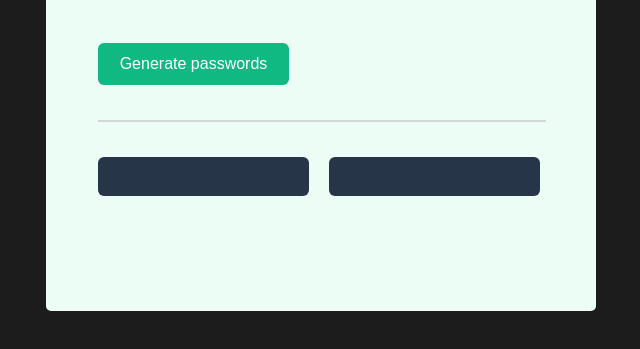
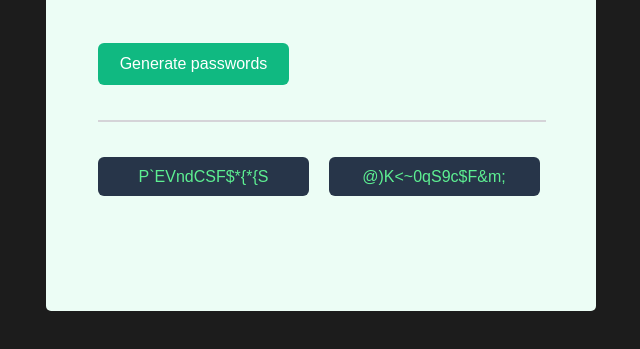
Before and after one commit to dscardona/password-generator, a plain HTML site: page index.html in a window 1280 px wide. Both pictures are taken after a click on the button "Generate passwords". Shown: the part 269-618 px from the top of the page, without its empty margins (319-959 px from the left). Drawn offline with Linux system fonts and the light colour scheme.

Commit message:
Add onclick event to generate pw x 2

```diff
--- a/index.html
+++ b/index.html
@@ -15,12 +15,12 @@
         <div class="content">
             <h1>Generate a <span class="green-text">random password</span></h1>
             <h2>Never use an insecure password again.</h2>
-            <button>Generate passwords</button>
+            <button onclick="generatePw()">Generate passwords</button>
             <script src="index.js"></script>
             <div class="horizontal-ruler"></div>
             <div>
-                <div class="pw-field"></div>
-                <div class="pw-field"></div>
+                <button id="pw1" class="pw-field"></button>
+                <button id="pw2" class="pw-field"></button>
             </div>
         </div>
     </div>
--- a/index.js
+++ b/index.js
@@ -0,0 +1,16 @@
+const characters = ["A","B","C","D","E","F","G","H","I","J","K","L","M","N","O","P","Q","R","S","T","U","V","W","X","Y","Z","a","b","c","d","e","f","g","h","i","j","k","l","m","n","o","p","q","r","s","t","u","v","w","x","y","z", "0", "1", "2", "3", "4", "5", "6", "7", "8", "9","~","`","!","@","#","$","%","^","&","*","(",")","_","-","+","=","{","[","}","]",",","|",":",";","<",">",".","?",
+"/"];
+
+
+function generatePw() {
+    let pw1 = document.getElementById("pw1")
+    let pw2 = document.getElementById("pw2")
+    for (i= 0 ; i < 15 ; i++) {
+        let randomIndex1 = Math.floor(Math.random() * characters.length)
+        console.log(`This is index ${randomIndex1}`)
+        let randomIndex2 = Math.floor(Math.random() * characters.length)
+        console.log(randomIndex2)
+        pw1.textContent += characters[randomIndex1]
+        pw2.textContent += characters[randomIndex2]
+    }
+}
--- a/styles.css
+++ b/styles.css
@@ -67,4 +67,5 @@ button {
     margin-top: 35px;
     margin-right: 15px;
     display: inline-block;
+    color: #5DEF92;
 }
```
